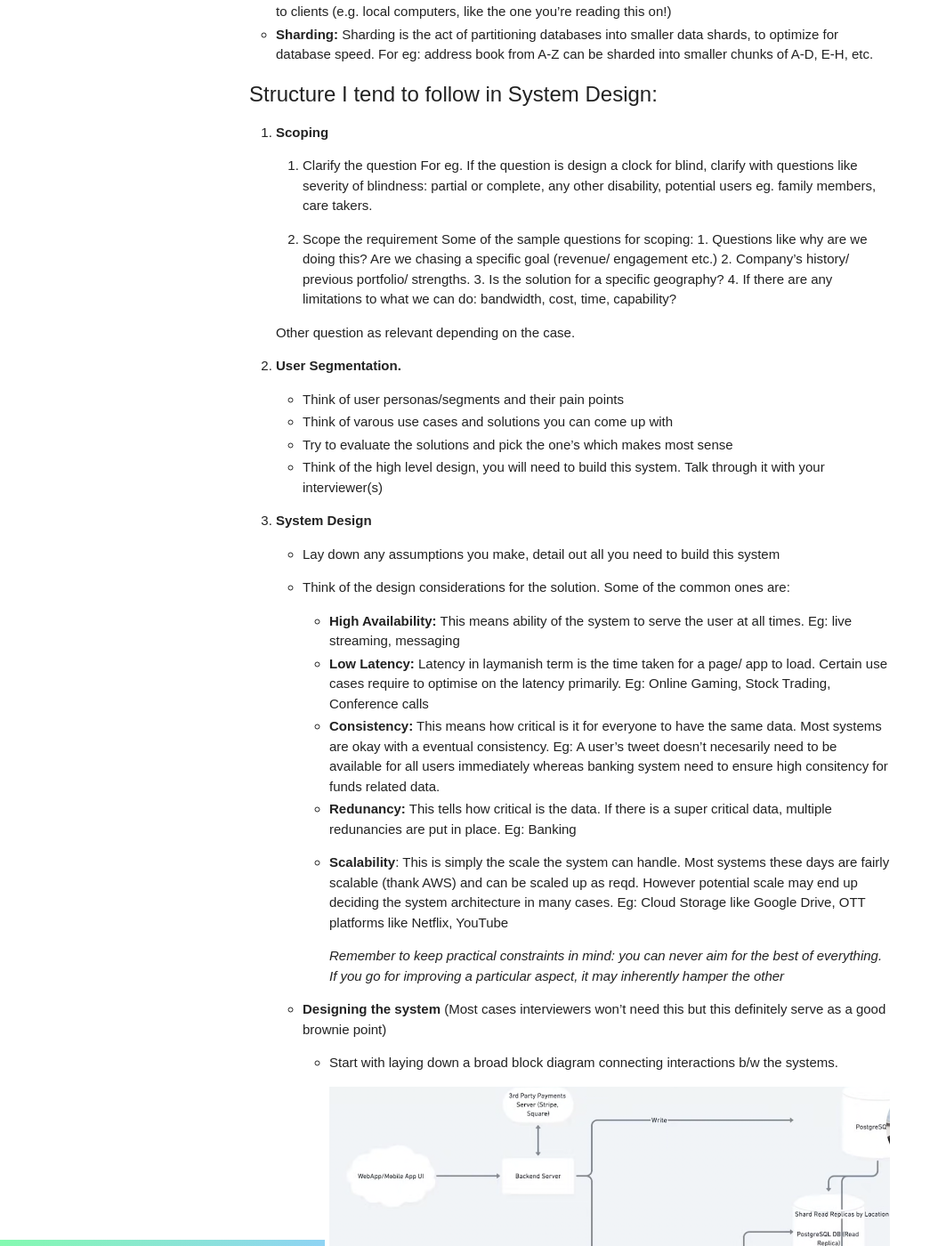
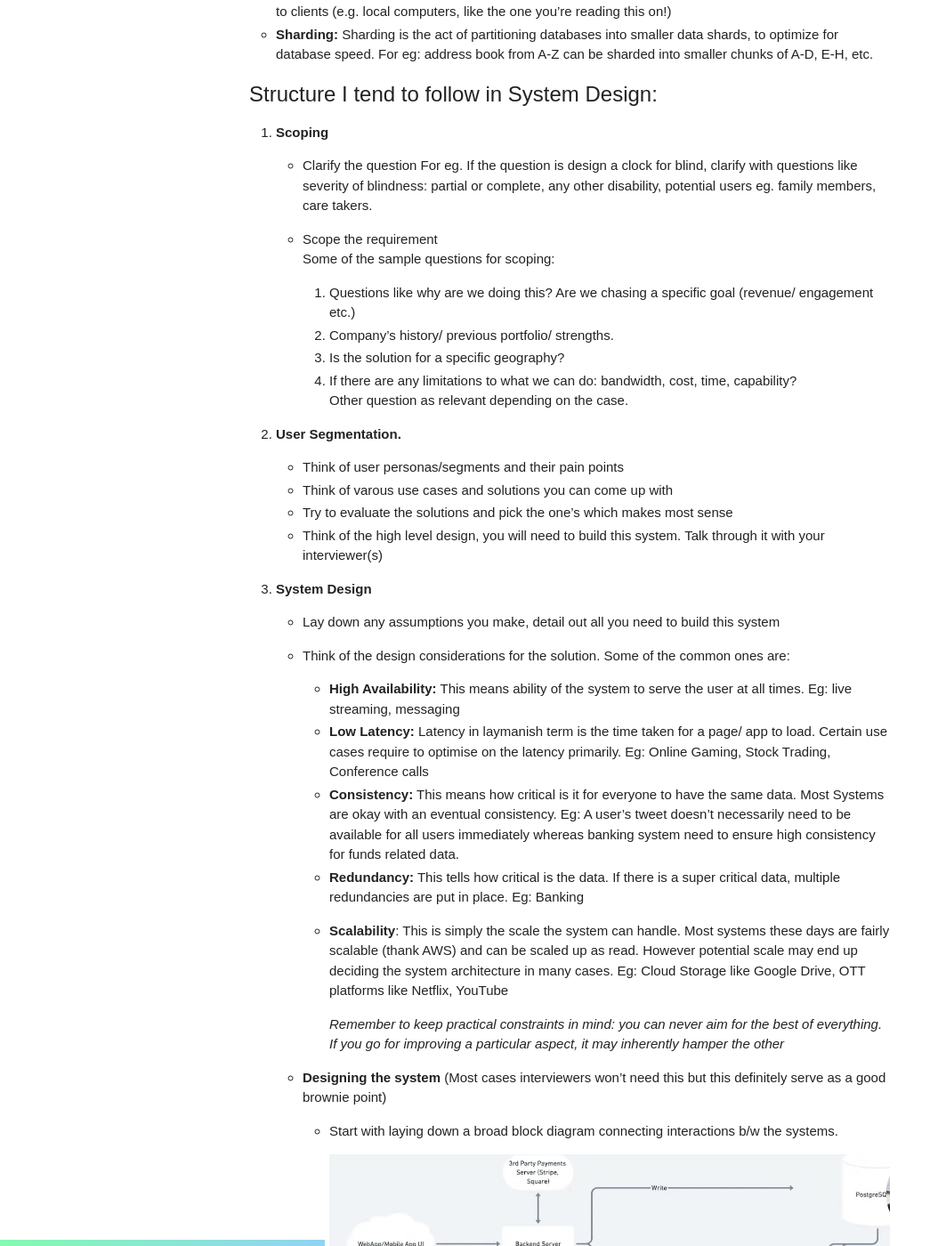
Before and after one commit to product-noob/product-noob.github.io, a Jekyll site: the page built from _posts/2021-07-23-Cracking System Design Interview.md, in a window 1280 px wide and 1400 px high, scrolled down 1026 px. Shown: the whole window at 89% size, without its empty margins (0-1063 px from the left). Built offline with Jekyll 4.4.1, drawn with Linux system fonts in a browser that asks for light colours; some of the changed text lies outside the part shown.

Commit message:
formatting

```diff
--- a/_posts/2021-07-23-Cracking System Design Interview.md
+++ b/_posts/2021-07-23-Cracking System Design Interview.md
@@ -27,17 +27,16 @@ If you are also expecting to interview for a TPM role, this should be a useful r
 
 1.  **Scoping**
 
-    1.  Clarify the question
+    -  Clarify the question
         For eg. If the question is design a clock for blind, clarify with questions like severity of blindness: partial or complete, any other disability, potential users eg. family members, care takers.
 
-    2.  Scope the requirement
+    -  Scope the requirement <br>
         Some of the sample questions for scoping:
-            1. Questions like why are we doing this? Are we chasing a specific goal (revenue/ engagement etc.)
-            2. Company’s history/ previous portfolio/ strengths.
-            3. Is the solution for a specific geography?
-            4. If there are any limitations to what we can do: bandwidth, cost, time, capability?
-
-    Other question as relevant depending on the case.
+        1. Questions like why are we doing this? Are we chasing a specific goal (revenue/ engagement etc.)
+        2. Company’s history/ previous portfolio/ strengths.
+        3. Is the solution for a specific geography?
+        4. If there are any limitations to what we can do: bandwidth, cost, time, capability?
+<br>Other question as relevant depending on the case.
 
 
 2.  **User Segmentation.**
@@ -57,10 +56,10 @@ If you are also expecting to interview for a TPM role, this should be a useful r
              Eg: live streaming, messaging
         -   **Low Latency:** Latency in laymanish term is the time taken for a page/ app to load. Certain use cases require to optimise on the latency primarily.
              Eg: Online Gaming, Stock Trading, Conference calls
-        -   **Consistency:** This means how critical is it for everyone to have the same data. Most systems are okay with a eventual consistency.
-             Eg: A user’s tweet doesn’t necesarily need to be available for all users immediately whereas banking system need to ensure high consitency for funds related data.
-        -   **Redunancy:** This tells how critical is the data. If there is a super critical data, multiple redunancies are put in place. Eg: Banking
-        -   **Scalability**: This is simply the scale the system can handle. Most systems these days are fairly scalable (thank AWS) and can be scaled up as reqd. However potential scale may end up deciding the system architecture in many cases.
+        -   **Consistency:** This means how critical is it for everyone to have the same data. Most Systems are okay with an eventual consistency.
+             Eg: A user’s tweet doesn’t necessarily need to be available for all users immediately whereas banking system need to ensure high consistency for funds related data.
+        -   **Redundancy:** This tells how critical is the data. If there is a super critical data, multiple redundancies are put in place. Eg: Banking
+        -   **Scalability**: This is simply the scale the system can handle. Most systems these days are fairly scalable (thank AWS) and can be scaled up as read. However potential scale may end up deciding the system architecture in many cases.
                  Eg: Cloud Storage like Google Drive, OTT platforms like Netflix, YouTube
 
             _Remember to keep practical constraints in mind: you can never aim for the best of everything. If you go for improving a particular aspect, it may inherently hamper the other_
```
Also changed, not shown: other parts of _posts/2021-07-23-Cracking System Design Interview.md (+1 -1 lines).
